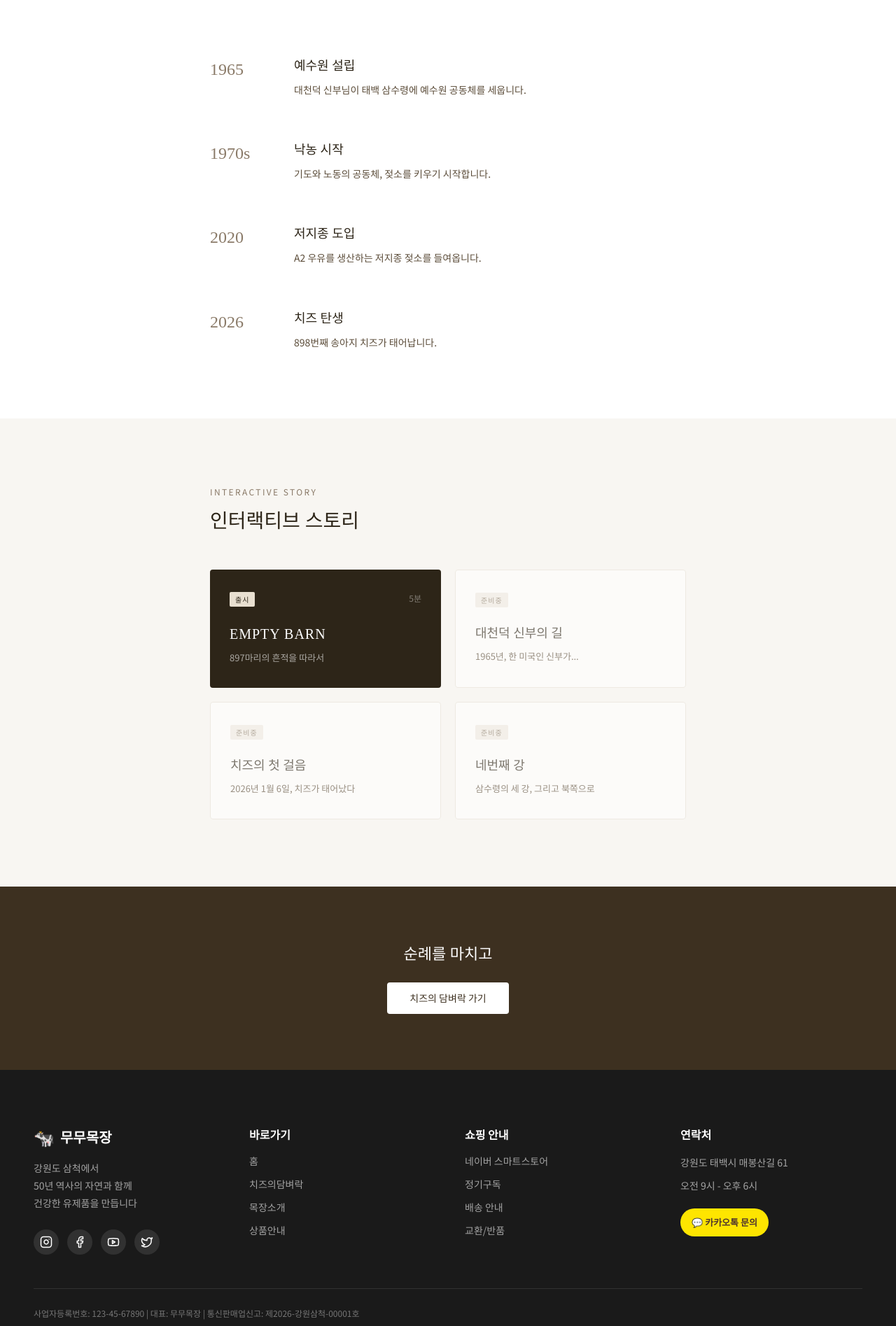
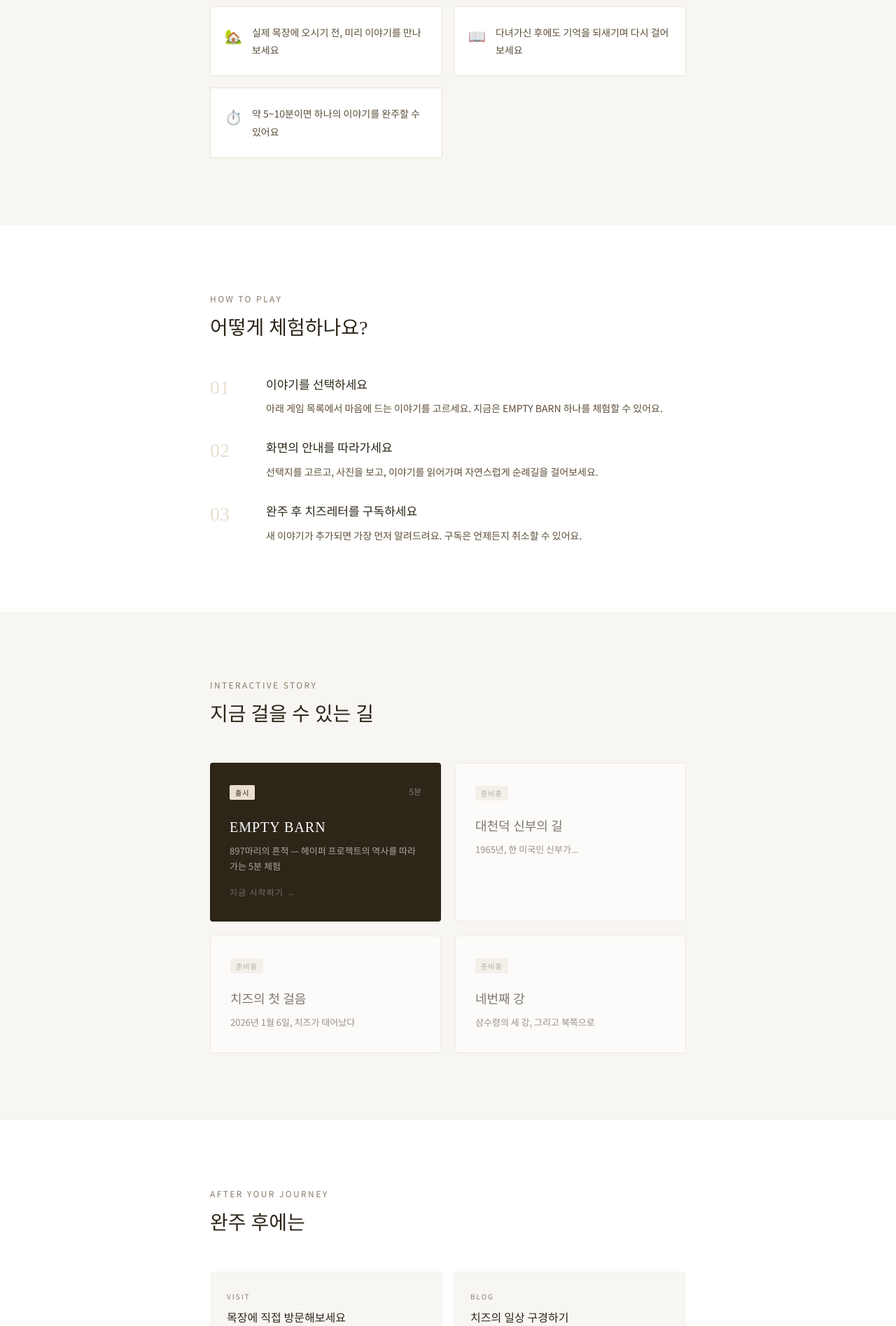
Before and after one commit to yis-art/moomooranch, a React (Vite) app: page /journey in a window 1280 px wide. Shown: the part 880-2775 px from the top of the page at 70% size. Built offline with nearby package versions, Linux system fonts and the light colour scheme.

Commit message:
feat: make Journey page more welcoming

```diff
--- a/src/app/pages/Journey.tsx
+++ b/src/app/pages/Journey.tsx
@@ -70,19 +70,46 @@ export function Journey() {
         </div>
       </section>
 
-      {/* Intro */}
+      {/* 디지털 순례길이란? */}
       <section style={{ backgroundColor: ds.ivory, padding: 'clamp(80px, 12vh, 120px) 0' }}>
         <div
           style={{
             maxWidth: '800px',
             margin: '0 auto',
             padding: '0 clamp(24px, 6vw, 60px)',
+          }}
+        >
+          <p
+            style={{
+              fontFamily: ds.fontBody,
+              fontSize: '0.75rem',
+              color: ds.brownLight,
+              letterSpacing: '0.2em',
+              margin: '0 0 12px',
+            }}
+          >
+            WHAT IS THIS?
+          </p>
+          <h2
+            style={{
+              fontFamily: ds.fontHeading,
+              fontSize: 'clamp(1.25rem, 2.5vw, 1.75rem)',
+              fontWeight: 400,
+              color: ds.brown,
+              margin: '0 0 40px',
+            }}
+          >
+            디지털 순례길이란?
+          </h2>
+
+          <div
+            style={{
               display: 'flex',
               gap: '40px',
+              marginBottom: '48px',
             }}
           >
             <div style={{ width: '2px', backgroundColor: ds.brownLight, flexShrink: 0 }} />
-          <div>
             <p
               style={{
                 fontFamily: ds.fontHeading,
@@ -93,15 +120,54 @@ export function Journey() {
                 margin: 0,
               }}
             >
-              60년 역사를 따라 걷는 무무목장 이야기.<br />
-              예수원 공동체의 기도와 노동,<br />
-              그 땅에서 태어난 치즈를 만나보세요.
+              집에서도 무무목장의 60년 역사를 체험할 수 있는<br />
+              인터랙티브 스토리입니다.
             </p>
+          </div>
+
+          <div
+            style={{
+              display: 'grid',
+              gridTemplateColumns: 'repeat(auto-fit, minmax(220px, 1fr))',
+              gap: '16px',
+            }}
+          >
+            {[
+              { icon: '🏡', text: '실제 목장에 오시기 전, 미리 이야기를 만나보세요' },
+              { icon: '📖', text: '다녀가신 후에도 기억을 되새기며 다시 걸어보세요' },
+              { icon: '⏱️', text: '약 5~10분이면 하나의 이야기를 완주할 수 있어요' },
+            ].map((item, i) => (
+              <div
+                key={i}
+                style={{
+                  backgroundColor: ds.white,
+                  border: '1px solid #e8e2d8',
+                  borderRadius: '4px',
+                  padding: '24px 20px',
+                  display: 'flex',
+                  gap: '14px',
+                  alignItems: 'flex-start',
+                }}
+              >
+                <span style={{ fontSize: '1.25rem', flexShrink: 0, marginTop: '2px' }}>{item.icon}</span>
+                <p
+                  style={{
+                    fontFamily: ds.fontBody,
+                    fontSize: '0.875rem',
+                    color: ds.brownMid,
+                    margin: 0,
+                    lineHeight: 1.8,
+                  }}
+                >
+                  {item.text}
+                </p>
+              </div>
+            ))}
           </div>
         </div>
       </section>
 
-      {/* Timeline */}
+      {/* 어떻게 체험하나요? */}
       <section style={{ backgroundColor: ds.white, padding: 'clamp(80px, 12vh, 120px) 0' }}>
         <div
           style={{
@@ -110,36 +176,73 @@ export function Journey() {
             padding: '0 clamp(24px, 6vw, 60px)',
           }}
         >
+          <p
+            style={{
+              fontFamily: ds.fontBody,
+              fontSize: '0.75rem',
+              color: ds.brownLight,
+              letterSpacing: '0.2em',
+              margin: '0 0 12px',
+            }}
+          >
+            HOW TO PLAY
+          </p>
+          <h2
+            style={{
+              fontFamily: ds.fontHeading,
+              fontSize: 'clamp(1.25rem, 2.5vw, 1.75rem)',
+              fontWeight: 400,
+              color: ds.brown,
+              margin: '0 0 48px',
+            }}
+          >
+            어떻게 체험하나요?
+          </h2>
+
+          <div style={{ display: 'flex', flexDirection: 'column', gap: '32px' }}>
             {[
-            { year: '1965', title: '예수원 설립', desc: '대천덕 신부님이 태백 삼수령에 예수원 공동체를 세웁니다.' },
-            { year: '1970s', title: '낙농 시작', desc: '기도와 노동의 공동체, 젖소를 키우기 시작합니다.' },
-            { year: '2020', title: '저지종 도입', desc: 'A2 우유를 생산하는 저지종 젖소를 들여옵니다.' },
-            { year: '2026', title: '치즈 탄생', desc: '898번째 송아지 치즈가 태어납니다.' },
+              {
+                step: '01',
+                title: '이야기를 선택하세요',
+                desc: '아래 게임 목록에서 마음에 드는 이야기를 고르세요. 지금은 EMPTY BARN 하나를 체험할 수 있어요.',
+              },
+              {
+                step: '02',
+                title: '화면의 안내를 따라가세요',
+                desc: '선택지를 고르고, 사진을 보고, 이야기를 읽어가며 자연스럽게 순례길을 걸어보세요.',
+              },
+              {
+                step: '03',
+                title: '완주 후 치즈레터를 구독하세요',
+                desc: '새 이야기가 추가되면 가장 먼저 알려드려요. 구독은 언제든지 취소할 수 있어요.',
+              },
             ].map((item, i) => (
               <div
                 key={i}
                 style={{
                   display: 'flex',
-                gap: '40px',
-                marginBottom: i < 3 ? '60px' : 0,
+                  gap: '32px',
+                  alignItems: 'flex-start',
                 }}
               >
                 <div
                   style={{
                     fontFamily: ds.fontHeading,
-                  fontSize: '1.5rem',
+                    fontSize: '1.75rem',
                     fontWeight: 400,
-                  color: ds.brownLight,
-                  minWidth: '80px',
+                    color: '#e8dfd0',
+                    minWidth: '48px',
+                    lineHeight: 1,
+                    paddingTop: '2px',
                   }}
                 >
-                {item.year}
+                  {item.step}
                 </div>
                 <div>
                   <h3
                     style={{
                       fontFamily: ds.fontHeading,
-                    fontSize: '1.125rem',
+                      fontSize: '1.0625rem',
                       fontWeight: 400,
                       color: ds.brown,
                       margin: '0 0 8px',
@@ -161,6 +264,7 @@ export function Journey() {
                 </div>
               </div>
             ))}
+          </div>
         </div>
       </section>
 
@@ -193,7 +297,7 @@ export function Journey() {
               margin: '0 0 48px',
             }}
           >
-            인터랙티브 스토리
+            지금 걸을 수 있는 길
           </h2>
 
           <div
@@ -270,12 +374,22 @@ export function Journey() {
                     fontFamily: ds.fontBody,
                     fontSize: '0.8125rem',
                     color: 'rgba(255,255,255,0.6)',
-                    margin: 0,
+                    margin: '0 0 12px',
                     lineHeight: 1.7,
                   }}
                 >
-                  897마리의 흔적을 따라서
+                  897마리의 흔적 — 헤이퍼 프로젝트의 역사를 따라가는 5분 체험
                 </p>
+                <span
+                  style={{
+                    fontFamily: ds.fontBody,
+                    fontSize: '0.75rem',
+                    color: 'rgba(255,255,255,0.35)',
+                    letterSpacing: '0.1em',
+                  }}
+                >
+                  지금 시작하기 →
+                </span>
               </div>
             </Link>
 
@@ -462,21 +576,165 @@ export function Journey() {
         </div>
       </section>
 
-      {/* CTA */}
-      <section style={{ backgroundColor: ds.darkBrown, padding: 'clamp(60px, 10vh, 80px) 0', textAlign: 'center' }}>
+      {/* 완주 후에는 */}
+      <section style={{ backgroundColor: ds.white, padding: 'clamp(80px, 12vh, 120px) 0' }}>
+        <div
+          style={{
+            maxWidth: '800px',
+            margin: '0 auto',
+            padding: '0 clamp(24px, 6vw, 60px)',
+          }}
+        >
+          <p
+            style={{
+              fontFamily: ds.fontBody,
+              fontSize: '0.75rem',
+              color: ds.brownLight,
+              letterSpacing: '0.2em',
+              margin: '0 0 12px',
+            }}
+          >
+            AFTER YOUR JOURNEY
+          </p>
+          <h2
+            style={{
+              fontFamily: ds.fontHeading,
+              fontSize: 'clamp(1.25rem, 2.5vw, 1.75rem)',
+              fontWeight: 400,
+              color: ds.brown,
+              margin: '0 0 48px',
+            }}
+          >
+            완주 후에는
+          </h2>
+
+          <div
+            style={{
+              display: 'grid',
+              gridTemplateColumns: 'repeat(auto-fit, minmax(220px, 1fr))',
+              gap: '16px',
+            }}
+          >
+            {[
+              {
+                label: 'VISIT',
+                title: '목장에 직접 방문해보세요',
+                desc: '이야기 속 그 공간에서 실제로 숨을 쉬어보세요.',
+                href: '/visit',
+                linkText: '방문 안내 →',
+              },
+              {
+                label: 'BLOG',
+                title: '치즈의 일상 구경하기',
+                desc: '898번째 송아지 치즈의 하루를 담은 이야기들.',
+                href: '/blog',
+                linkText: '담벼락 가기 →',
+              },
+              {
+                label: 'SHOP',
+                title: '건강한 우유 맛보기',
+                desc: 'A2 저지 건초우유, 집에서도 만날 수 있어요.',
+                href: '/shop',
+                linkText: '구매하러 가기 →',
+              },
+            ].map((item, i) => (
+              <div
+                key={i}
+                style={{
+                  backgroundColor: ds.ivory,
+                  borderRadius: '4px',
+                  padding: '28px 24px',
+                }}
+              >
+                <p
+                  style={{
+                    fontFamily: ds.fontBody,
+                    fontSize: '0.625rem',
+                    color: ds.brownLight,
+                    letterSpacing: '0.2em',
+                    margin: '0 0 12px',
+                  }}
+                >
+                  {item.label}
+                </p>
+                <h3
+                  style={{
+                    fontFamily: ds.fontHeading,
+                    fontSize: '1rem',
+                    fontWeight: 400,
+                    color: ds.brown,
+                    margin: '0 0 8px',
+                  }}
+                >
+                  {item.title}
+                </h3>
+                <p
+                  style={{
+                    fontFamily: ds.fontBody,
+                    fontSize: '0.8125rem',
+                    color: ds.brownMid,
+                    margin: '0 0 20px',
+                    lineHeight: 1.7,
+                  }}
+                >
+                  {item.desc}
+                </p>
+                <Link
+                  to={item.href}
+                  style={{
+                    fontFamily: ds.fontBody,
+                    fontSize: '0.8125rem',
+                    color: ds.brown,
+                    textDecoration: 'none',
+                    borderBottom: `1px solid ${ds.brownLight}`,
+                    paddingBottom: '1px',
+                  }}
+                >
+                  {item.linkText}
+                </Link>
+              </div>
+            ))}
+          </div>
+        </div>
+      </section>
+
+      {/* 피드백 */}
+      <section style={{ backgroundColor: ds.darkBrown, padding: 'clamp(60px, 10vh, 80px) 0' }}>
+        <div
+          style={{
+            maxWidth: '800px',
+            margin: '0 auto',
+            padding: '0 clamp(24px, 6vw, 60px)',
+            textAlign: 'center',
+          }}
+        >
           <h2
             style={{
               fontFamily: ds.fontHeading,
               fontSize: 'clamp(1.125rem, 2vw, 1.375rem)',
               fontWeight: 400,
               color: '#fff',
-            margin: '0 0 24px',
+              margin: '0 0 12px',
             }}
           >
-          순례를 마치고
+            이 순례길이 마음에 드셨나요?
           </h2>
-        <Link
-          to="/blog"
+          <p
+            style={{
+              fontFamily: ds.fontBody,
+              fontSize: '0.875rem',
+              color: 'rgba(255,255,255,0.5)',
+              margin: '0 0 32px',
+              lineHeight: 1.8,
+            }}
+          >
+            어떤 이야기가 좋았는지, 어떤 이야기를 더 보고 싶은지<br />
+            작은 의견 하나하나가 다음 순례길을 만드는 데 큰 힘이 됩니다.
+          </p>
+          <a
+            href="https://pf.kakao.com/_moomoo"
+            target="_blank"
+            rel="noopener noreferrer"
             style={{
               display: 'inline-block',
               padding: '12px 32px',
@@ -484,13 +742,14 @@ export function Journey() {
               fontSize: '0.875rem',
               fontWeight: 500,
               color: ds.darkBrown,
-            backgroundColor: '#fff',
+              backgroundColor: '#FEE500',
               textDecoration: 'none',
               borderRadius: '4px',
             }}
           >
-          치즈의 담벼락 가기
-        </Link>
+            카카오채널로 의견 남기기
+          </a>
+        </div>
       </section>
     </main>
   );
```
Lines whose indentation alone changed are shown as unchanged.
